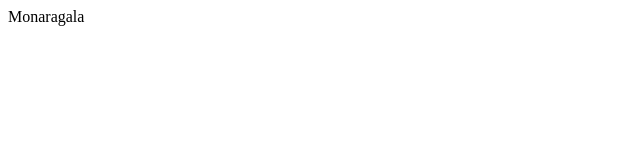
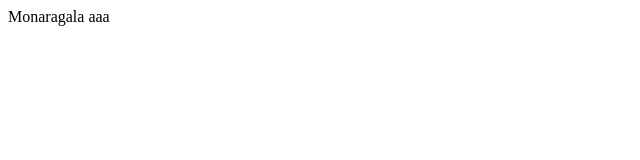
Before and after one commit to ruwanpccare/t, a plain HTML site: page Index.html in a window 1280 px wide. Shown: the full height of the page, 0-640 px from the left. Drawn offline with Linux system fonts and the light colour scheme.

Commit message:
Update Index.html

```diff
--- a/Index.html
+++ b/Index.html
@@ -1,5 +1,5 @@
 <html>
 <body>
-Monaragala
+Monaragala aaa
 </body>
 </html>
```
